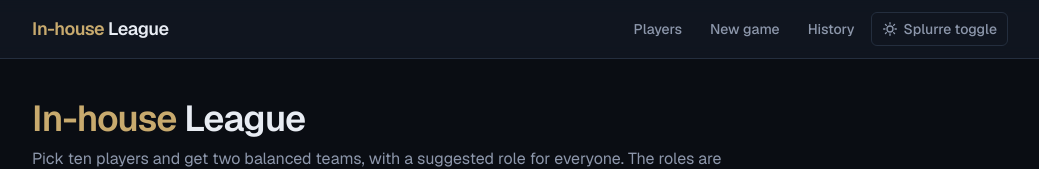
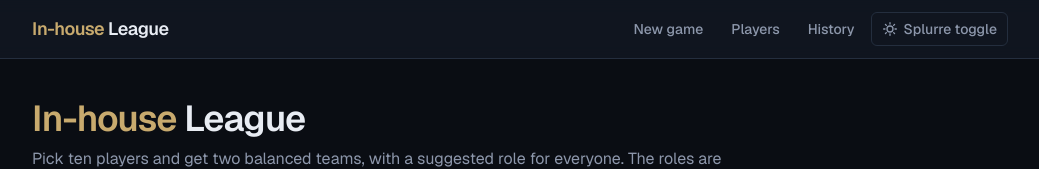
Before and after one commit to JohannesHa98/riftside, a Next.js app: page / in a window 1280 px wide. Shown: the top 169 px of the page, without its empty margins (120-1159 px from the left). Built offline with nearby package versions, Linux system fonts and the light colour scheme; no server answers.

Commit message:
Put New game first in the nav
It is what the site gets opened for; the roster is edited far less
often. The home page cards were already in this order, so the two now
agree.

Co-Authored-By: Claude Opus 5 <noreply@anthropic.com>

```diff
--- a/components/site-nav.tsx
+++ b/components/site-nav.tsx
@@ -7,9 +7,10 @@ import { SplurreToggle } from "./splurre-toggle";
 
 import type { ReactNode } from "react";
 
+// New game first: it is what the site is opened for.
 const LINKS = [
+  { href: "/new-game", label: "New game" },
   { href: "/players", label: "Players" },
-  { href: "/new-game", label: "New game" },
   { href: "/history", label: "History" },
 ] as const;
 
```
Also changed, not shown: 1 other file (tests, documents, lock files or other folders).
